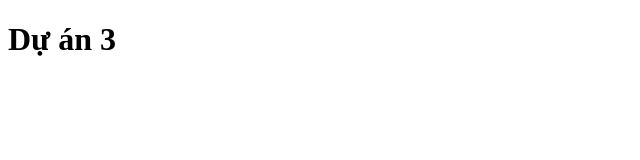
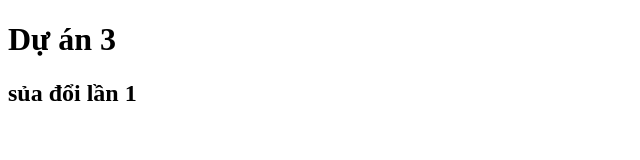
Before and after one commit to Maituankiet1301/duan3, a plain HTML site: page index.html in a window 1280 px wide. Shown: the whole page, without its empty margins (0-640 px from the left). Drawn offline with Linux system fonts and the light colour scheme.

Commit message:
2nd commit

```diff
--- a/index.html
+++ b/index.html
@@ -7,5 +7,6 @@
   </head>
   <body>
     <h1>Dự án 3</h1>
+    <h2>sủa đổi lần 1</h2>
   </body>
 </html>
```
